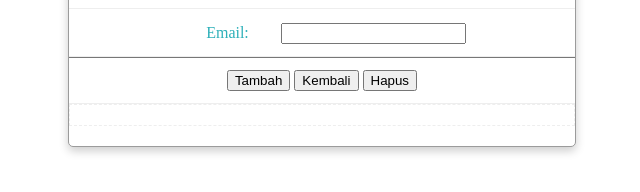
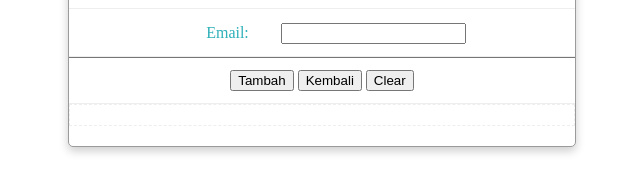
Before and after one commit to abif47/abif47.github.io, a plain HTML site: page Tugas2.html in a window 1280 px wide. Shown: the part 310-502 px from the top of the page, 319-959 px from the left. Drawn offline with Linux system fonts and the light colour scheme.

Commit message:
Update Tugas2.html

```diff
--- a/Tugas2.html
+++ b/Tugas2.html
@@ -44,7 +44,7 @@
                 <li>
                     <input id='btnTambah' type="submit" value="Tambah" />
                     <input type="button" id="btn" value="Kembali" class="btn" onClick="Kembali()">
-                    <input type="button" id="btn" value="Hapus" class="btn" onClick="Hapus()">
+                    <input type="button" id="btn" value="Clear" class="btn" onClick="Hapus()">
                 </li>
             </ul>
             </form>
```
